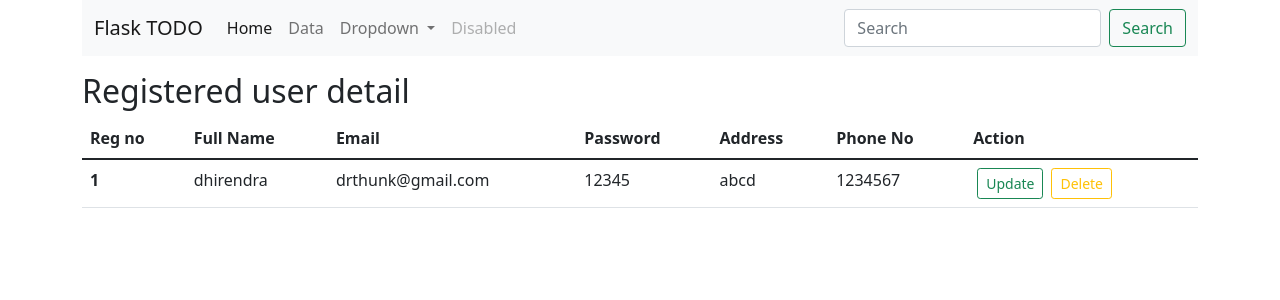
After one commit to DhirendraThakur/flaskminiproject, a Flask app: page /userdata in a window 1280 px wide. The commit adds this page. Shown: the top 300 px of the page. Run offline with Flask 3, Linux system fonts and the light colour scheme.

Commit message:
display data for user has been created

```diff
--- a/app.py
+++ b/app.py
@@ -63,6 +63,12 @@ def register():
     allreg = Register_user.query.all()
     return render_template('register.html', allreg =allreg)
 
+@app.route('/userdata', methods =['GET', 'POST'])
+def user_data():
+    allreg = Register_user.query.all()
+    return render_template('userdata.html',allreg =allreg )
+
+
 
 
 @app.route('/update/<int:sno>', methods =['GET', 'POST'])
@@ -87,5 +93,13 @@ def delete(sno):
 
     return redirect("/")
 
+@app.route('/delete_userdata/<int:reg_no>')
+def delete_userdata(reg_no):
+    register_user = Register_user.query.filter_by(reg_no=reg_no).first()
+    db.session.delete(register_user)
+    db.session.commit()
+
+    return redirect("/userdata")
+
 if __name__ == "__main__":
     app.run(debug=True)
--- a/templates/base.html
+++ b/templates/base.html
@@ -25,7 +25,7 @@
                     <a class="nav-link active" aria-current="page" href="#">Home</a>
                   </li>
                   <li class="nav-item">
-                    <a class="nav-link" href="#">Link</a>
+                    <a class="nav-link" href="#">Data</a>
                   </li>
                   <li class="nav-item dropdown">
                     <a class="nav-link dropdown-toggle" href="#" id="navbarDropdown" role="button" data-bs-toggle="dropdown" aria-expanded="false">
--- /dev/null
+++ b/templates/userdata.html
@@ -0,0 +1,48 @@
+{% extends "base.html" %}
+{% block body %}
+
+<div class ="container my-3" >
+    <h2> Registered user detail</h2>
+    <table class="table">
+        <thead>
+        <tr>
+            <th scope="col">Reg no</th>
+            <th scope="col">Full Name</th>
+            <th scope="col">Email</th>
+            <th scope="col">Password</th>
+            <th scope="col">Address</th>
+            <th scope="col">Phone No</th>
+            <th scope="col">Action</th>
+        </tr>
+        </thead>
+        <tbody>
+        <tr>
+            {% for register_user in allreg %}
+            <th scope="row">{{loop.index}}</th>
+            <td>{{register_user.fullname}}</td>
+            <td>{{register_user.email}}</td>
+            <td>{{register_user.password}}</td>
+            <td>{{register_user.address}}</td>
+            <td>{{register_user.phone}}</td>
+            <td>
+                <a href="/update/{{register_user.reg_no}}" type="button" class="btn btn-outline-success btn-sm mx-1">Update</button>
+                <a href="/delete_userdata/{{register_user.reg_no}}" type="button" class="btn btn-outline-warning btn-sm mx-1">Delete</button>
+            </td>
+
+            {% endfor %}
+        </tr>
+        </tbody>
+    </table>
+</div>
+  <!-- Optional JavaScript; choose one of the two! -->
+
+    <!-- Option 1: Bootstrap Bundle with Popper -->
+    <script src="https://cdn.jsdelivr.net/npm/bootstrap@5.1.3/dist/js/bootstrap.bundle.min.js" integrity="sha384-ka7Sk0Gln4gmtz2MlQnikT1wXgYsOg+OMhuP+IlRH9sENBO0LRn5q+8nbTov4+1p" crossorigin="anonymous"></script>
+
+    <!-- Option 2: Separate Popper and Bootstrap JS -->
+    <!--
+    <script src="https://cdn.jsdelivr.net/npm/@popperjs/core@2.10.2/dist/umd/popper.min.js" integrity="sha384-7+zCNj/IqJ95wo16oMtfsKbZ9ccEh31eOz1HGyDuCQ6wgnyJNSYdrPa03rtR1zdB" crossorigin="anonymous"></script>
+    <script src="https://cdn.jsdelivr.net/npm/bootstrap@5.1.3/dist/js/bootstrap.min.js" integrity="sha384-QJHtvGhmr9XOIpI6YVutG+2QOK9T+ZnN4kzFN1RtK3zEFEIsxhlmWl5/YESvpZ13" crossorigin="anonymous"></script>
+    -->
+
+{% endblock body %}
```
Also changed, not shown: instance/todo.db.
